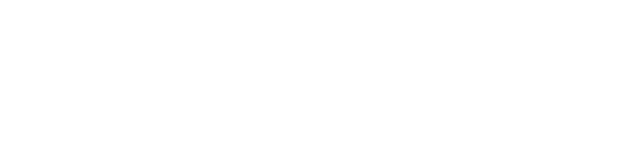
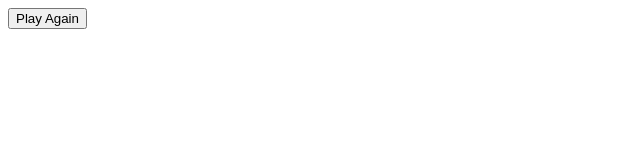
Before and after one commit to w-flynn/matching_game, a plain HTML site: page index.html in a window 1280 px wide. Shown: the whole page, without its empty margins (0-640 px from the left). Drawn offline with Linux system fonts and the light colour scheme.

Commit message:
Update index.html

```diff
--- a/index.html
+++ b/index.html
@@ -34,8 +34,7 @@
         <div class="card yellow"></div>
     </div>
 
-    <div class = "button">
-    </div>
+    <button class = "button"> Play Again </button>
 
 </body>
 </html>
```
